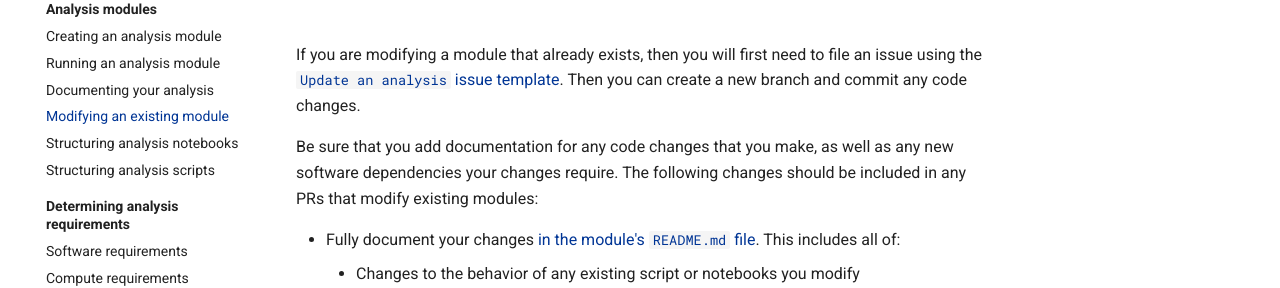
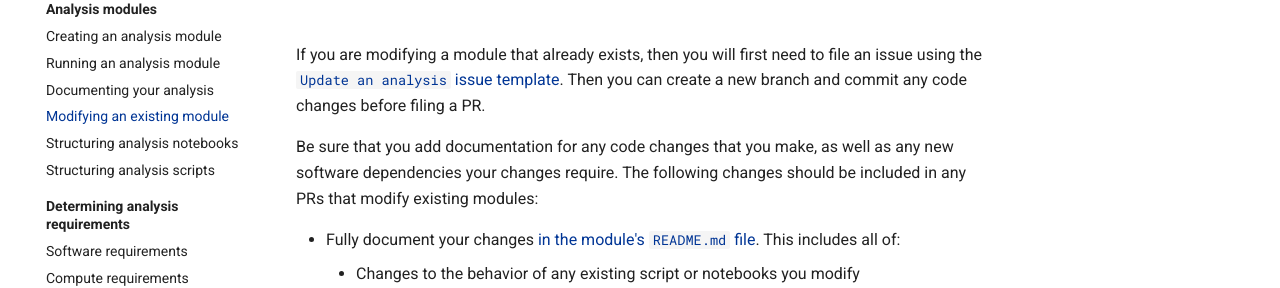
Before and after one commit to AlexsLemonade/OpenScPCA-analysis, an MkDocs documentation site: the page built from docs/contributing-to-analyses/analysis-modules/modifying-a-module.md, in a window 1280 px wide and 997 px high. Shown: the part 202-490 px from the top of the window. Built offline with MkDocs 1.6.1 and Material for MkDocs 9.7.7, drawn with Linux system fonts in a browser that asks for light colours.

Commit message:
Update docs/contributing-to-analyses/analysis-modules/modifying-a-module.md
Co-authored-by: Ally Hawkins <54039191+allyhawkins@users.noreply.github.com>

```diff
--- a/docs/contributing-to-analyses/analysis-modules/modifying-a-module.md
+++ b/docs/contributing-to-analyses/analysis-modules/modifying-a-module.md
@@ -2,7 +2,7 @@
 
 
 If you are modifying a module that already exists, then you will first need to file an issue using the [`Update an analysis` issue template](../../communications-tools/github-issues/issue-templates.md#update-an-analysis).
-Then you can create a new branch and commit any code changes.
+Then you can create a new branch and commit any code changes before filing a PR.
 
 Be sure that you add documentation for any code changes that you make, as well as any new software dependencies your changes require.
 The following changes should be included in any PRs that modify existing modules:
```
